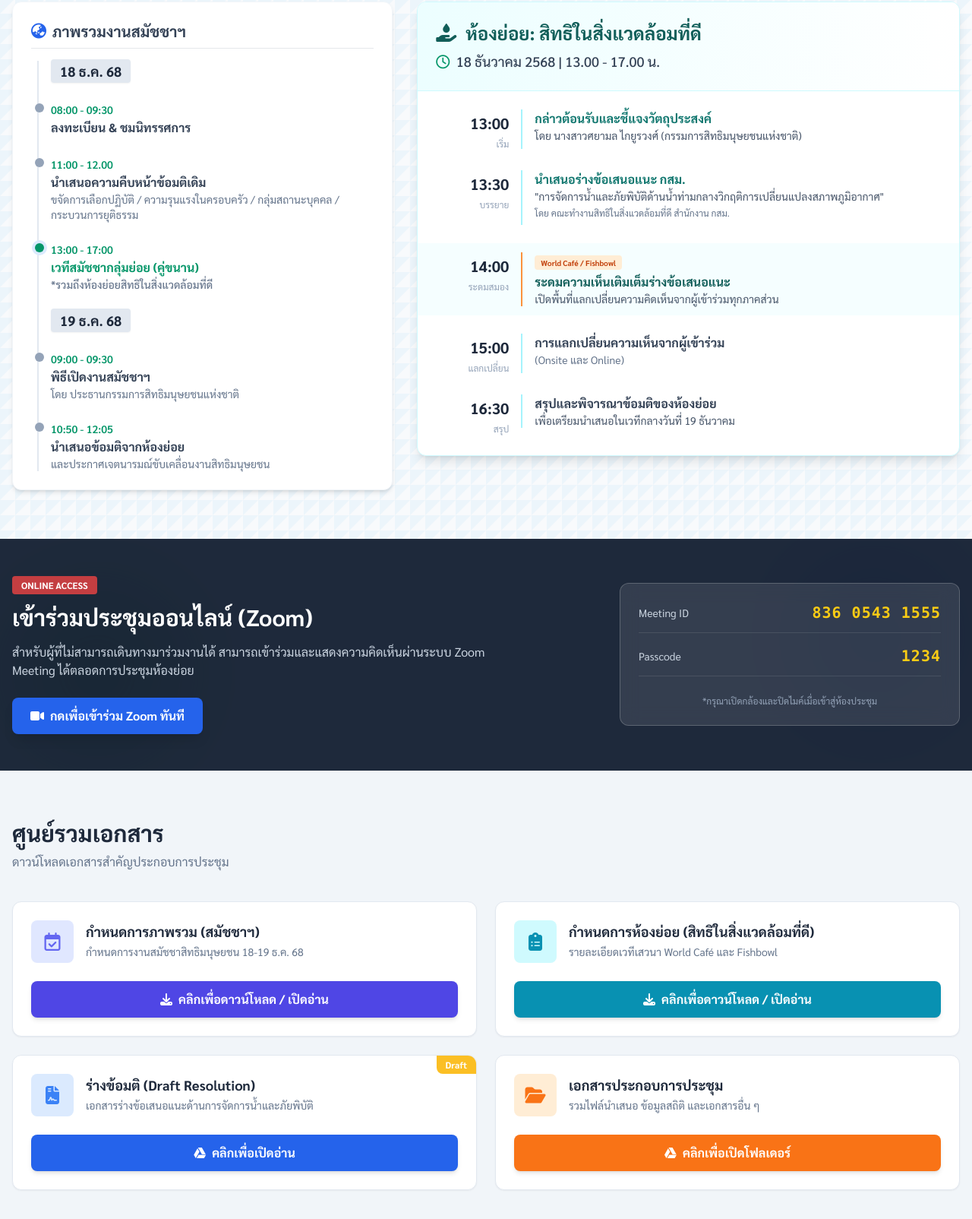
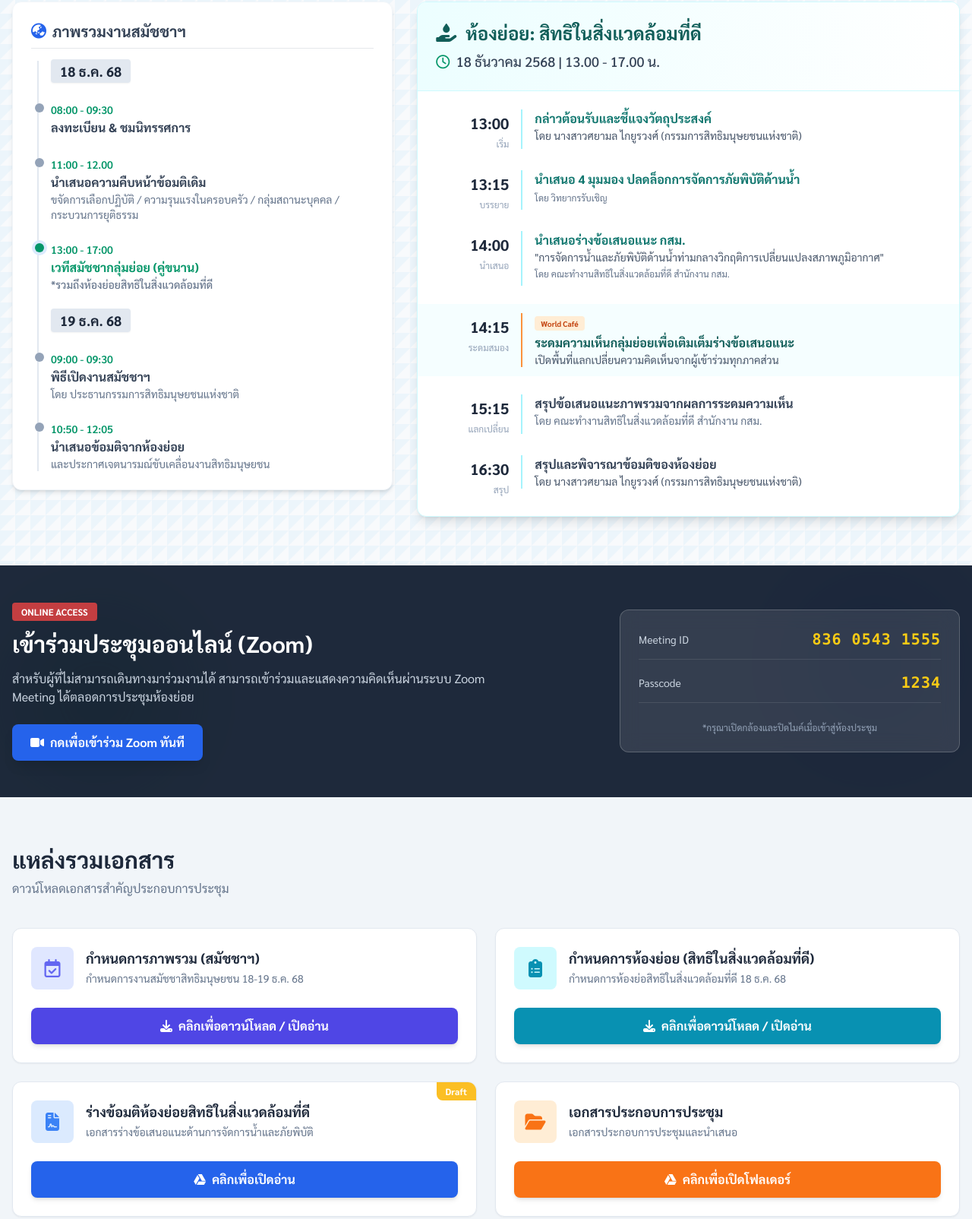
Before and after one commit to Bandin1990/human-rights-assembly-2025, a plain HTML site: page index.html in a window 1280 px wide. Shown: the part 974-2578 px from the top of the page at 76% size. Drawn offline with nearby package versions, Linux system fonts and the light colour scheme.

Commit message:
Add files via upload

```diff
--- a/index.html
+++ b/index.html
@@ -247,8 +247,20 @@
                         <!-- Session 2 -->
                         <div class="flex gap-4 items-start">
                             <div class="w-24 flex-shrink-0 text-right pt-1">
-                                <span class="block font-bold text-slate-800 text-xl">13:30</span>
+                                <span class="block font-bold text-slate-800 text-xl">13:15</span>
                                 <span class="text-xs text-slate-400">บรรยาย</span>
+                            </div>
+                            <div class="flex-grow border-l-2 border-cyan-200 pl-4 pb-2">
+                                <h4 class="font-bold text-teal-700">นำเสนอ 4 มุมมอง ปลดล็อกการจัดการภัยพิบัติด้านน้ำ</h4>
+                                <p class="text-xs text-slate-500 mt-1">โดย วิทยากรรับเชิญ</p>
+                            </div>
+                        </div>
+
+                        <!-- Session 3 -->
+                        <div class="flex gap-4 items-start">
+                            <div class="w-24 flex-shrink-0 text-right pt-1">
+                                <span class="block font-bold text-slate-800 text-xl">14:00</span>
+                                <span class="text-xs text-slate-400">นำเสนอ</span>
                             </div>
                             <div class="flex-grow border-l-2 border-cyan-200 pl-4 pb-2">
                                 <h4 class="font-bold text-teal-700">นำเสนอร่างข้อเสนอแนะ กสม.</h4>
@@ -257,32 +269,32 @@
                             </div>
                         </div>
 
-                        <!-- Session 3 (Important) -->
+                        <!-- Session 4 (Important) -->
                         <div class="flex gap-4 items-start bg-cyan-50/50 -mx-6 px-6 py-3">
                             <div class="w-24 flex-shrink-0 text-right pt-1">
-                                <span class="block font-bold text-slate-800 text-xl">14:00</span>
+                                <span class="block font-bold text-slate-800 text-xl">14:15</span>
                                 <span class="text-xs text-slate-400">ระดมสมอง</span>
                             </div>
                             <div class="flex-grow border-l-2 border-orange-400 pl-4">
-                                <span class="inline-block px-2 py-0.5 bg-orange-100 text-orange-700 text-[10px] font-bold rounded mb-1">World Café / Fishbowl</span>
-                                <h4 class="font-bold text-teal-800">ระดมความเห็นเติมเต็มร่างข้อเสนอแนะ</h4>
+                                <span class="inline-block px-2 py-0.5 bg-orange-100 text-orange-700 text-[10px] font-bold rounded mb-1">World Café</span>
+                                <h4 class="font-bold text-teal-800">ระดมความเห็นกลุ่มย่อยเพื่อเติมเต็มร่างข้อเสนอแนะ</h4>
                                 <p class="text-sm text-slate-600">เปิดพื้นที่แลกเปลี่ยนความคิดเห็นจากผู้เข้าร่วมทุกภาคส่วน</p>
                             </div>
                         </div>
 
-                        <!-- Session 4 -->
+                        <!-- Session 5 -->
                         <div class="flex gap-4 items-start">
                             <div class="w-24 flex-shrink-0 text-right pt-1">
-                                <span class="block font-bold text-slate-800 text-xl">15:00</span>
+                                <span class="block font-bold text-slate-800 text-xl">15:15</span>
                                 <span class="text-xs text-slate-400">แลกเปลี่ยน</span>
                             </div>
                             <div class="flex-grow border-l-2 border-cyan-200 pl-4 pb-2">
-                                <h4 class="font-bold text-slate-700">การแลกเปลี่ยนความเห็นจากผู้เข้าร่วม</h4>
-                                <p class="text-sm text-slate-500">(Onsite และ Online)</p>
+                                <h4 class="font-bold text-slate-700">สรุปข้อเสนอแนะภาพรวมจากผลการระดมความเห็น</h4>
+                                <p class="text-sm text-slate-500">โดย คณะทำงานสิทธิในสิ่งแวดล้อมที่ดี สำนักงาน กสม.</p>
                             </div>
                         </div>
 
-                        <!-- Session 5 -->
+                        <!-- Session 6 -->
                         <div class="flex gap-4 items-start">
                             <div class="w-24 flex-shrink-0 text-right pt-1">
                                 <span class="block font-bold text-slate-800 text-xl">16:30</span>
@@ -290,7 +302,7 @@
                             </div>
                             <div class="flex-grow border-l-2 border-cyan-200 pl-4">
                                 <h4 class="font-bold text-slate-700">สรุปและพิจารณาข้อมติของห้องย่อย</h4>
-                                <p class="text-sm text-slate-600">เพื่อเตรียมนำเสนอในเวทีกลางวันที่ 19 ธันวาคม</p>
+                                <p class="text-sm text-slate-600">โดย นางสาวศยามล ไกยูรวงศ์ (กรรมการสิทธิมนุษยชนแห่งชาติ)</p>
                             </div>
                         </div>
                     </div>
@@ -340,7 +352,7 @@
         <div class="container mx-auto px-4">
             <div class="flex flex-col md:flex-row justify-between items-end mb-10 gap-4">
                 <div>
-                    <h2 class="text-3xl font-bold text-slate-800 mb-2">ศูนย์รวมเอกสาร</h2>
+                    <h2 class="text-3xl font-bold text-slate-800 mb-2">แหล่งรวมเอกสาร</h2>
                     <p class="text-slate-500">ดาวน์โหลดเอกสารสำคัญประกอบการประชุม</p>
                 </div>
             </div>
@@ -372,12 +384,12 @@
                         </div>
                         <div>
                             <h3 class="font-bold text-slate-800 text-lg leading-tight group-hover:text-primary transition-colors">กำหนดการห้องย่อย (สิทธิในสิ่งแวดล้อมที่ดี)</h3>
-                            <p class="text-sm text-slate-500 mt-1">รายละเอียดเวทีเสวนา World Café และ Fishbowl</p>
+                            <p class="text-sm text-slate-500 mt-1">กำหนดการห้องย่อสิทธิในสิ่งแวดล้อมที่ดี 18 ธ.ค. 68</p>
                         </div>
                     </div>
                     <div class="mt-auto pt-2">
                         <!-- อัปเดตลิงก์ใหม่ตรงนี้ -->
-                        <a href="https://drive.google.com/file/d/1cRAG9z0NLdi7uLpSvh2prVU2SWPFLfkS/view?usp=sharing" target="_blank" class="flex items-center justify-center w-full py-3 bg-cyan-600 hover:bg-cyan-700 text-white font-bold rounded-lg transition-all duration-200 gap-2 shadow-md hover:shadow-lg transform hover:-translate-y-0.5">
+                        <a href="https://drive.google.com/drive/folders/1CDdEDHYpELa3I_BFjHgFTvlPrv1fWVj8?usp=drive_link" target="_blank" class="flex items-center justify-center w-full py-3 bg-cyan-600 hover:bg-cyan-700 text-white font-bold rounded-lg transition-all duration-200 gap-2 shadow-md hover:shadow-lg transform hover:-translate-y-0.5">
                             <i class="fa-solid fa-download"></i> คลิกเพื่อดาวน์โหลด / เปิดอ่าน
                         </a>
                     </div>
@@ -391,13 +403,13 @@
                             <i class="fa-solid fa-file-contract"></i>
                         </div>
                         <div>
-                            <h3 class="font-bold text-slate-800 text-lg leading-tight group-hover:text-primary transition-colors">ร่างข้อมติ (Draft Resolution)</h3>
+                            <h3 class="font-bold text-slate-800 text-lg leading-tight group-hover:text-primary transition-colors">ร่างข้อมติห้องย่อยสิทธิในสิ่งแวดล้อมที่ดี</h3>
                             <p class="text-sm text-slate-500 mt-1">เอกสารร่างข้อเสนอแนะด้านการจัดการน้ำและภัยพิบัติ</p>
                         </div>
                     </div>
                     <div class="mt-auto pt-2">
                         <!-- อัปเดตลิงก์ใหม่ตรงนี้ -->
-                        <a href="https://drive.google.com/file/d/1mMZpTTrjrhT5SuzQIUWP68qe4CBN6HOD/view?usp=sharing" target="_blank" class="flex items-center justify-center w-full py-3 bg-blue-600 hover:bg-blue-700 text-white font-bold rounded-lg transition-all duration-200 gap-2 shadow-md hover:shadow-lg transform hover:-translate-y-0.5">
+                        <a href="https://drive.google.com/drive/folders/1kVVgmMnRSQcIbNbiZQoGSarLzTEbXNrZ?usp=drive_link" target="_blank" class="flex items-center justify-center w-full py-3 bg-blue-600 hover:bg-blue-700 text-white font-bold rounded-lg transition-all duration-200 gap-2 shadow-md hover:shadow-lg transform hover:-translate-y-0.5">
                             <i class="fa-brands fa-google-drive"></i> คลิกเพื่อเปิดอ่าน
                         </a>
                     </div>
@@ -411,7 +423,7 @@
                         </div>
                         <div>
                             <h3 class="font-bold text-slate-800 text-lg leading-tight group-hover:text-primary transition-colors">เอกสารประกอบการประชุม</h3>
-                            <p class="text-sm text-slate-500 mt-1">รวมไฟล์นำเสนอ ข้อมูลสถิติ และเอกสารอื่น ๆ</p>
+                            <p class="text-sm text-slate-500 mt-1">เอกสารประกอบการประชุมและนำเสนอ</p>
                         </div>
                     </div>
                     <div class="mt-auto pt-2">
@@ -430,7 +442,7 @@
             <i class="fa-solid fa-ticket text-5xl text-primary mb-6"></i>
             <h2 class="text-3xl font-bold text-slate-800 mb-4">ลงทะเบียนเข้าร่วมประชุมห้องย่อย</h2>
             <p class="text-slate-600 mb-8 text-lg">
-                กรุณาลงทะเบียนผ่านระบบกลาง เพื่อสำรองที่นั่งและรับเอกสาร<br>
+                กรุณาลงทะเบียนผ่านระบบกลาง เพื่อสำรองที่นั่ง<br>
                 (เลือกห้องย่อย: สิทธิในสิ่งแวดล้อมที่ดี)
             </p>
 
```
